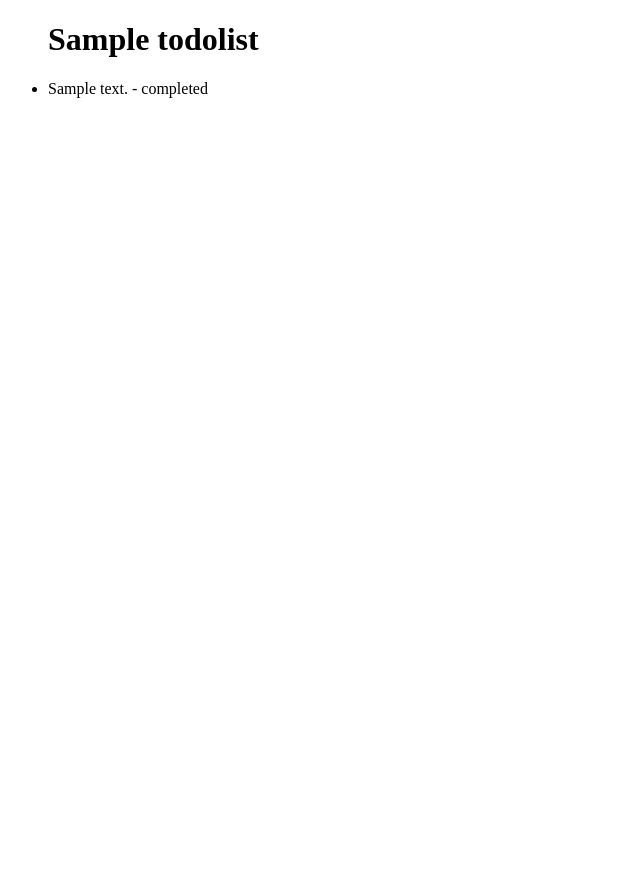
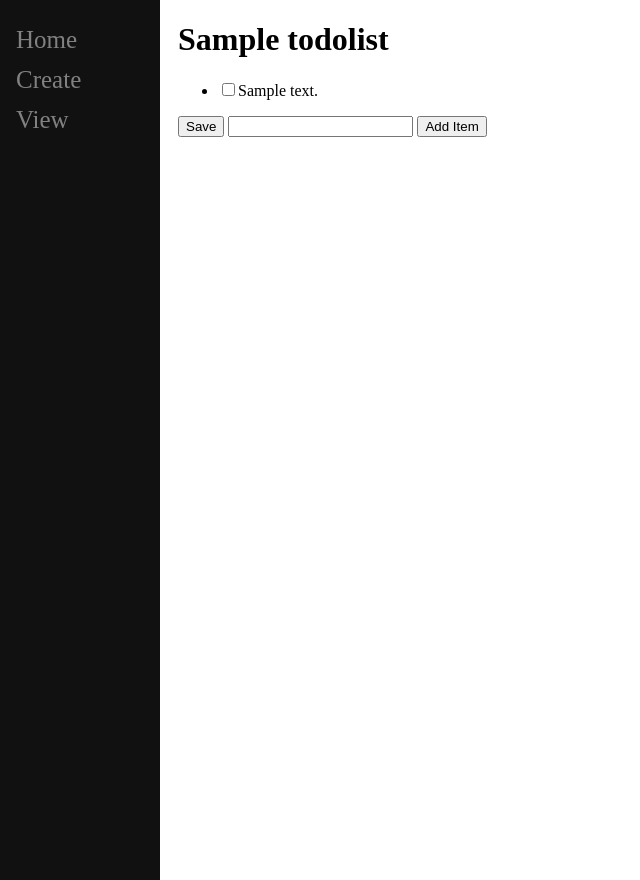
Before and after one commit to ItisMamun/hello_world-project, a Django app: page /1 in a window 1280 px wide. Shown: the whole page, without its empty margins (0-640 px from the left). Run offline with Django 3.2, Linux system fonts and the light colour scheme; tables that the repository leaves empty hold one stand-in row (values such as "Sample post").

Commit message:
added side navigation bar with some css stylesheets

```diff
--- a/vied/templates/veid/base.html
+++ b/vied/templates/veid/base.html
@@ -8,10 +8,45 @@
         {% block title %}
         {% endblock %}
     </title>
+    <style type="text/css">
+        .sidenav {
+            height: 100%;
+            width: 160px;
+            position: fixed;
+            z-index: 1;
+            top: 0;
+            left: 0;
+            background-color: #111;
+            overflow-x: hidden;
+            padding-top: 20px;
+        }
+
+        .sidenav a {
+            padding: 6px 8px 6px 16px;
+            text-decoration: none;
+            color: #818181;
+            font-size: 25px;
+            display: block;
+        }
+
+        .sidenav a:hover {
+            color: #f1f1f1;
+        }
+
+        .main {
+            margin-left: 160px;
+            padding: 0px 10px;
+        }
+    </style>
 </head>
 
 <body>
-    <div id="content" name="content">
+    <div class="sidenav">
+        <a href="/home">Home</a>
+        <a href="/create">Create</a>
+        <a href="/2">View</a>
+    </div>
+    <div id="content" name="content" class="main">
         {% block content %}
         {% endblock %}
     </div>
--- a/vied/templates/veid/list.html
+++ b/vied/templates/veid/list.html
@@ -5,14 +5,22 @@ Items
 {% endblock %}
 
 {% block content %}
+<h1>{{ ls.name }}</h1>
+<form method="POST" action="#">
+    {% csrf_token %}
     <ul>
-    <h1>{{ ls.name }}</h1>
         {% for item in ls.item_set.all %}
         {% if item.complete == False %}
-    <li>{{ item.text }} - incompleted</li>
+        <li><input type="checkbox" value="onclicked" name="c{{ item.id }}" checked>{{ item.text }}</li>
         {% else %}
-    <li>{{ item.text }} - completed</li>
+        <li><input type="checkbox" value="onclicked" name="c{{ item.id }}">{{ item.text }}</li>
         {% endif %}
         {% endfor %}
     </ul>
+    <button type="submit" name="save" value="save">Save</button>
+    <input type="text" name="new">
+    <button type="submit" name="newItem" value="newItem">Add Item</button>
+</form>
+
+
 {% endblock %}
--- a/vied/views.py
+++ b/vied/views.py
@@ -8,6 +8,22 @@ from .forms import CreateNewList
 
 def index(response, id):
     ls = ToDoList.objects.get(id=id)
+    if response.method == "POST":
+        print(response.POST)
+        if response.POST.get("save"):
+            for item in ls.item_set.all():
+                if response.POST.get("c" + str(item.id)) == "clicked":
+                    item.complete == True
+                else:
+                    item.complete == False
+                item.save()
+        elif response.POST.get("newItem"):
+            txt = response.POST.get("new")
+            if len(txt) > 2:
+                ls.item_set.create(text=txt, complete=True)
+            else:
+                print("invalid")
+
     return render(response, 'veid/list.html', {"ls": ls})
 
 
```
Lines whose indentation alone changed are shown as unchanged.
